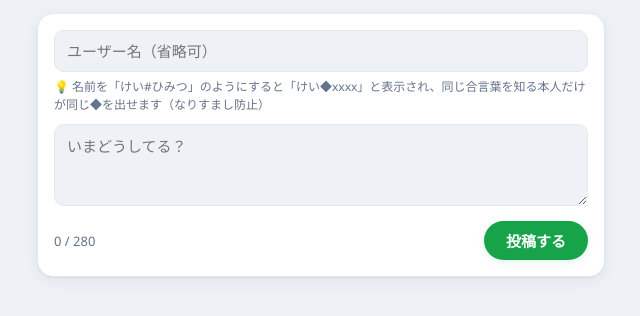
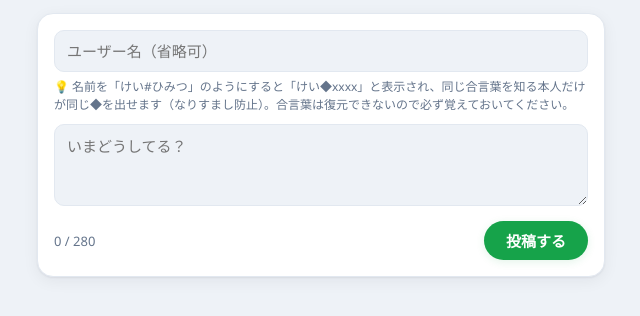
Before and after one commit to keiich/sns-app, a website: page public/index.html in a window 1280 px wide. Shown: the part 64-380 px from the top of the page, without its empty margins (319-959 px from the left). Drawn offline with Linux system fonts and the light colour scheme; no server answers.

Commit message:
トリップの説明に「合言葉は復元不可」の注意を追記 (#12)
Claude-Session: https://claude.ai/code/session_01ECsGKFYbDKfC815U88YtAy

Co-authored-by: Claude <noreply@anthropic.com>

```diff
--- a/public/index.html
+++ b/public/index.html
@@ -30,7 +30,7 @@
         maxlength="64"
         autocomplete="off"
       />
-      <p class="trip-hint">💡 名前を「けい#ひみつ」のようにすると「けい◆xxxx」と表示され、同じ合言葉を知る本人だけが同じ◆を出せます（なりすまし防止）</p>
+      <p class="trip-hint">💡 名前を「けい#ひみつ」のようにすると「けい◆xxxx」と表示され、同じ合言葉を知る本人だけが同じ◆を出せます（なりすまし防止）。合言葉は復元できないので必ず覚えておいてください。</p>
       <textarea
         id="content-input"
         placeholder="いまどうしてる？"
```
